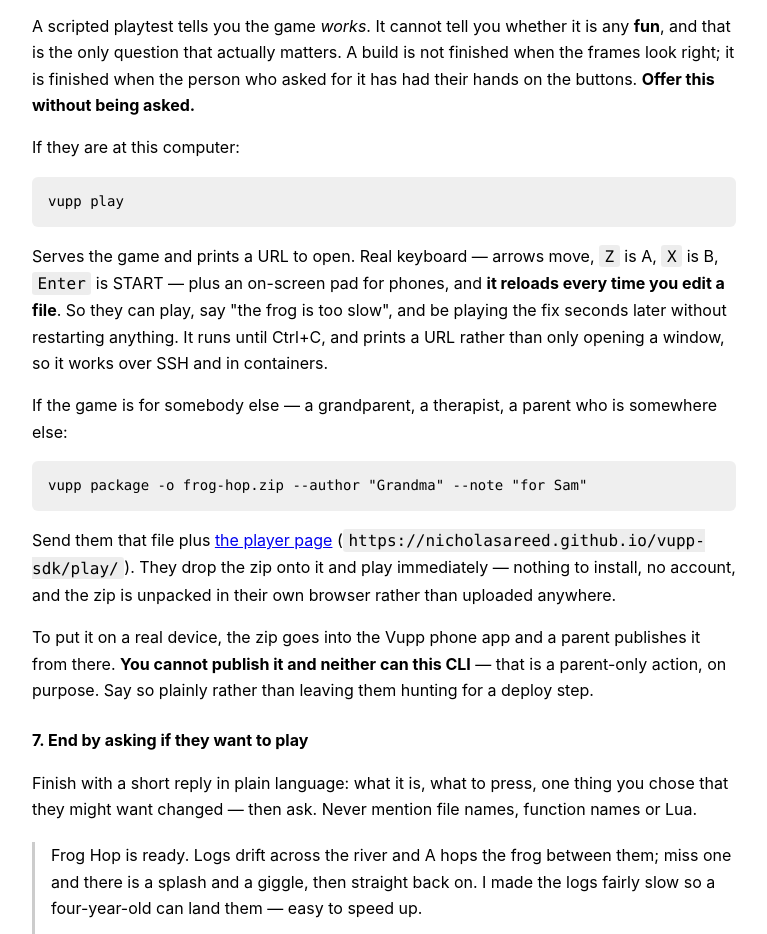
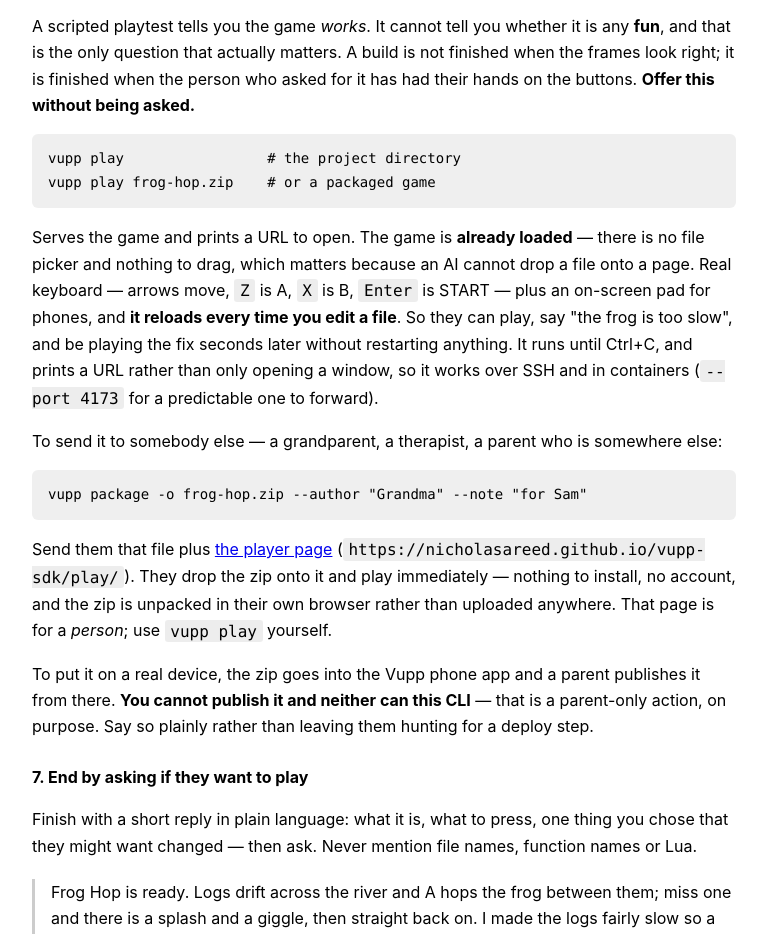
Before and after one commit to nicholasareed/vupp-sdk, a website: page index.html in a window 1280 px wide. Shown: the part 2185-3119 px from the top of the page, without its empty margins (256-1023 px from the left). Drawn offline with Linux system fonts and the light colour scheme.

Commit message:
vupp-game skill + CLI 0.1.0

```diff
--- a/index.html
+++ b/index.html
@@ -123,24 +123,28 @@ vupp run --json</code></pre>
       is not finished when the frames look right; it is finished when the person who asked
       for it has had their hands on the buttons. <strong>Offer this without being asked.</strong>
     </p>
-    <p>If they are at this computer:</p>
-    <pre><code>vupp play</code></pre>
+    <pre><code>vupp play                 # the project directory
+vupp play frog-hop.zip    # or a packaged game</code></pre>
     <p>
-      Serves the game and prints a URL to open. Real keyboard &mdash; arrows move,
-      <code>Z</code> is A, <code>X</code> is B, <code>Enter</code> is START &mdash; plus an
-      on-screen pad for phones, and <strong>it reloads every time you edit a file</strong>.
-      So they can play, say "the frog is too slow", and be playing the fix seconds later
-      without restarting anything. It runs until Ctrl+C, and prints a URL rather than only
-      opening a window, so it works over SSH and in containers.
+      Serves the game and prints a URL to open. The game is <strong>already loaded</strong>
+      &mdash; there is no file picker and nothing to drag, which matters because an AI cannot
+      drop a file onto a page. Real keyboard &mdash; arrows move, <code>Z</code> is A,
+      <code>X</code> is B, <code>Enter</code> is START &mdash; plus an on-screen pad for
+      phones, and <strong>it reloads every time you edit a file</strong>. So they can play,
+      say "the frog is too slow", and be playing the fix seconds later without restarting
+      anything. It runs until Ctrl+C, and prints a URL rather than only opening a window, so
+      it works over SSH and in containers (<code>--port 4173</code> for a predictable one to
+      forward).
     </p>
-    <p>If the game is for somebody else &mdash; a grandparent, a therapist, a parent who is
+    <p>To send it to somebody else &mdash; a grandparent, a therapist, a parent who is
       somewhere else:</p>
     <pre><code>vupp package -o frog-hop.zip --author "Grandma" --note "for Sam"</code></pre>
     <p>
       Send them that file plus <a href="play/">the player page</a>
       (<code>https://nicholasareed.github.io/vupp-sdk/play/</code>). They drop the zip onto it
       and play immediately &mdash; nothing to install, no account, and the zip is unpacked in
-      their own browser rather than uploaded anywhere.
+      their own browser rather than uploaded anywhere. That page is for a <em>person</em>;
+      use <code>vupp play</code> yourself.
     </p>
     <p>
       To put it on a real device, the zip goes into the Vupp phone app and a parent publishes
```
Also changed, not shown: plugins/vupp-game/skills/vupp-game/SKILL.md (+21 -12 lines), dist/index.js, 1 other file.
